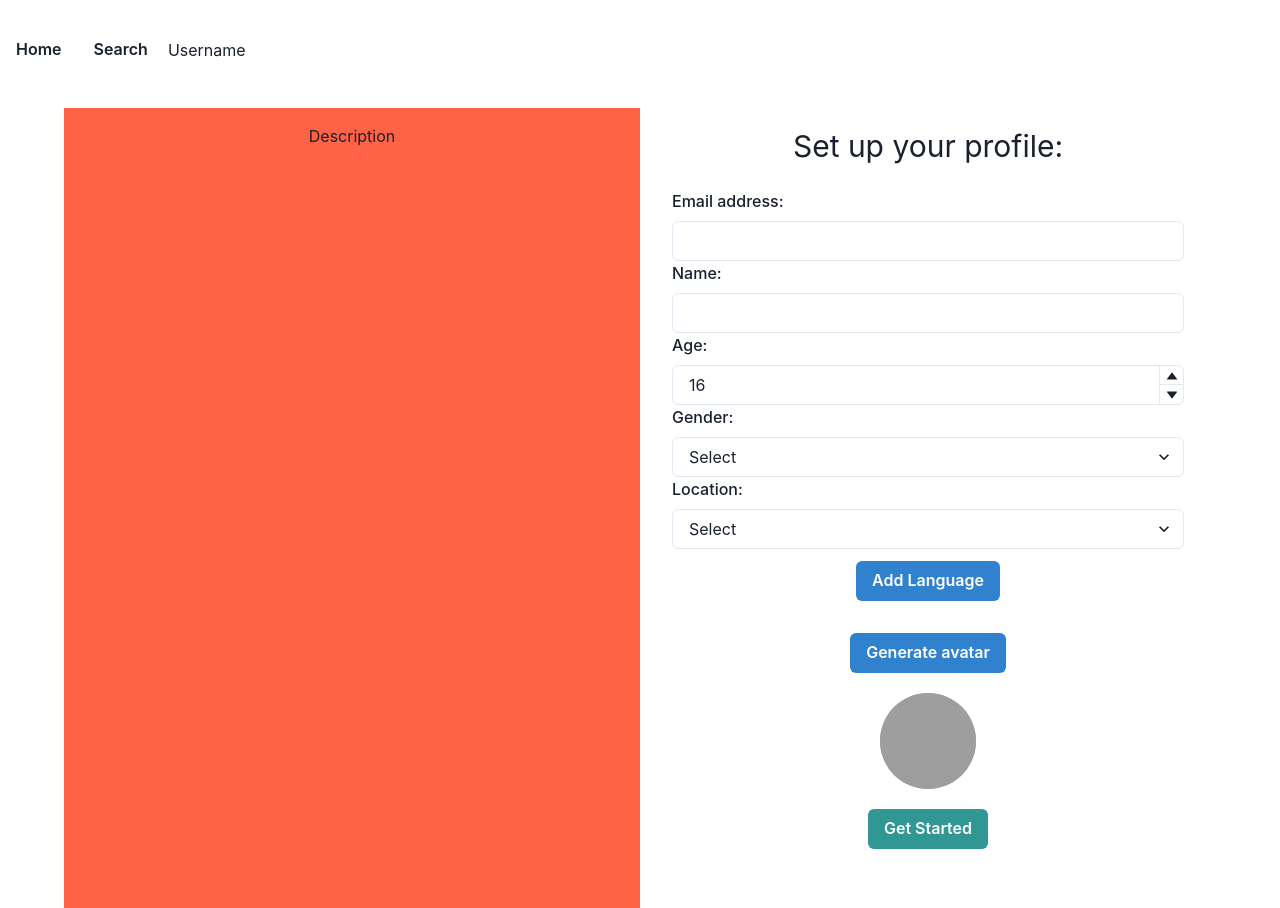
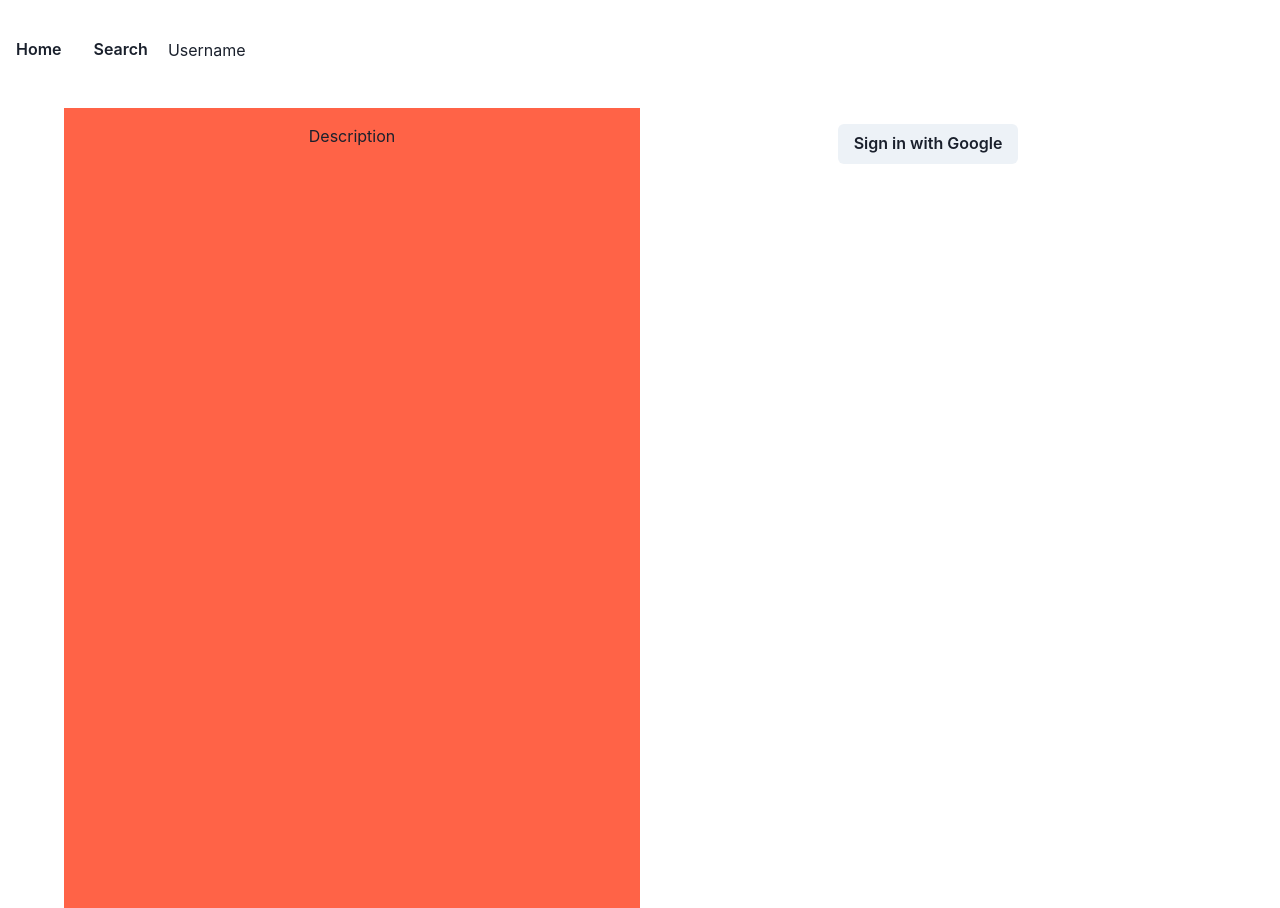
Before and after one commit to Green-Avocado/Language-Exchange, a React (Create React App) app in the folder frontend/: page / in a window 1280 px wide. Built offline with nearby package versions, Linux system fonts and the light colour scheme; grey boxes are pictures that could not be loaded.

Commit message:
auth test

```diff
--- a/frontend/src/pages/landing/LandingPage.js
+++ b/frontend/src/pages/landing/LandingPage.js
@@ -1,23 +1,25 @@
-import * as React from "react";
-import { Box, Flex } from "@chakra-ui/react";
+import { useEffect } from "react";
+import { Box, Flex, Center, Button } from "@chakra-ui/react";
 import { SetupProfile } from "./SetupProfile";
 import { login } from "../../firebase.js";
+import { getAuth } from "firebase/auth";
 
 export const LandingPage = () => {
+  const auth = getAuth();
+  useEffect(() => {
+    console.log(auth);
+  }, [auth]);
+
   return (
     <Flex justify='space-between'>
       <Box minW='xl' w='100%' minH='100vh' bg='tomato' p='4'>
         Description
       </Box>
       <Box minW='xl' w='100%' minH='100%' p='4'>
-        {/* <Center>
-<<<<<<< HEAD
-              <Button>Sign in with Google</Button>
-=======
-              <Button onClick={login}>Sign in with Google</Button>
->>>>>>> auth
-            </Center> */}
-        <SetupProfile />
+        <Center>
+          <Button onClick={login}>Sign in with Google</Button>
+        </Center>
+        {/* <SetupProfile /> */}
       </Box>
     </Flex>
   );
```
Also changed, not shown: frontend/src/firebase.js (+7 -4 lines).
